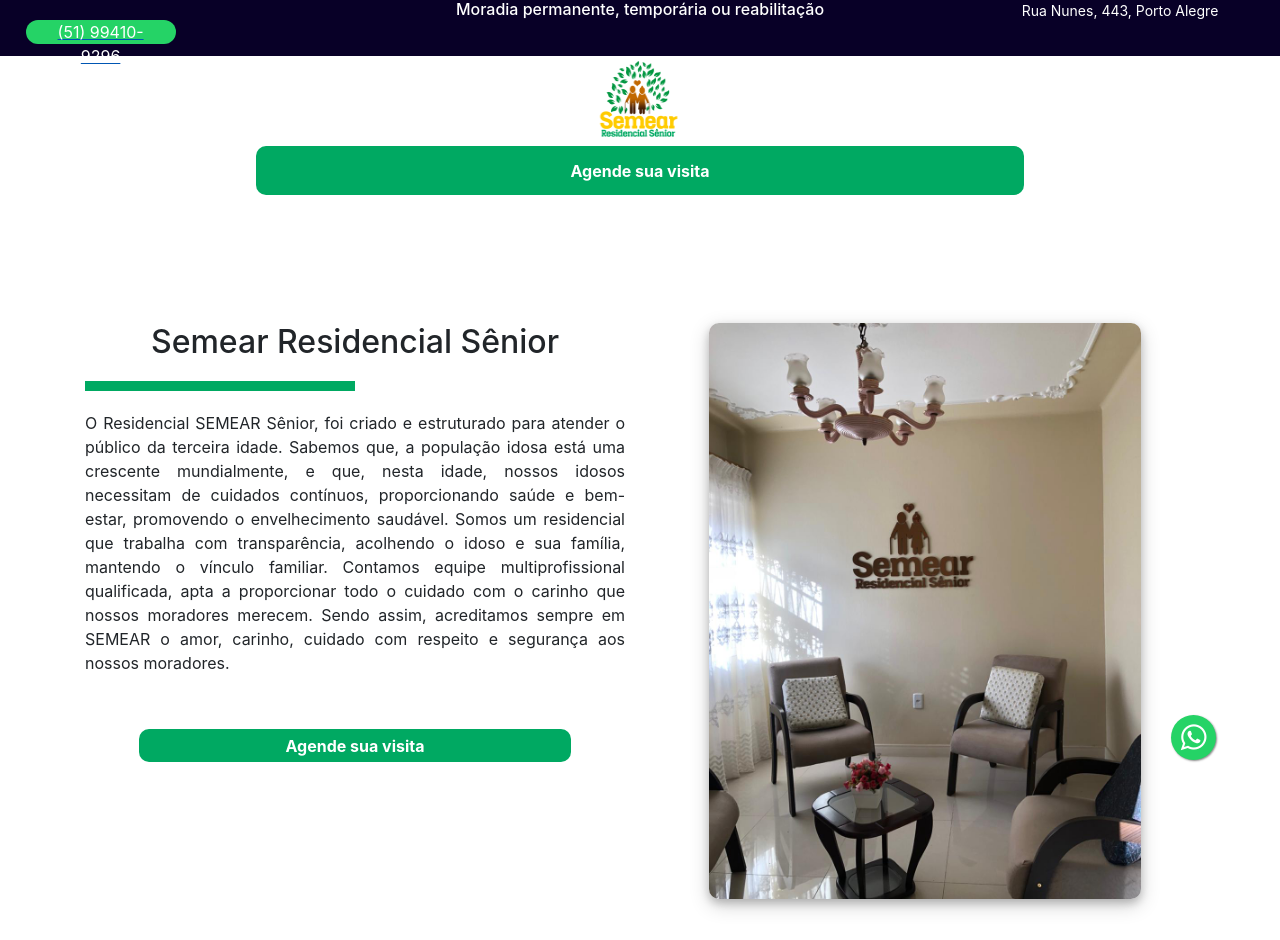
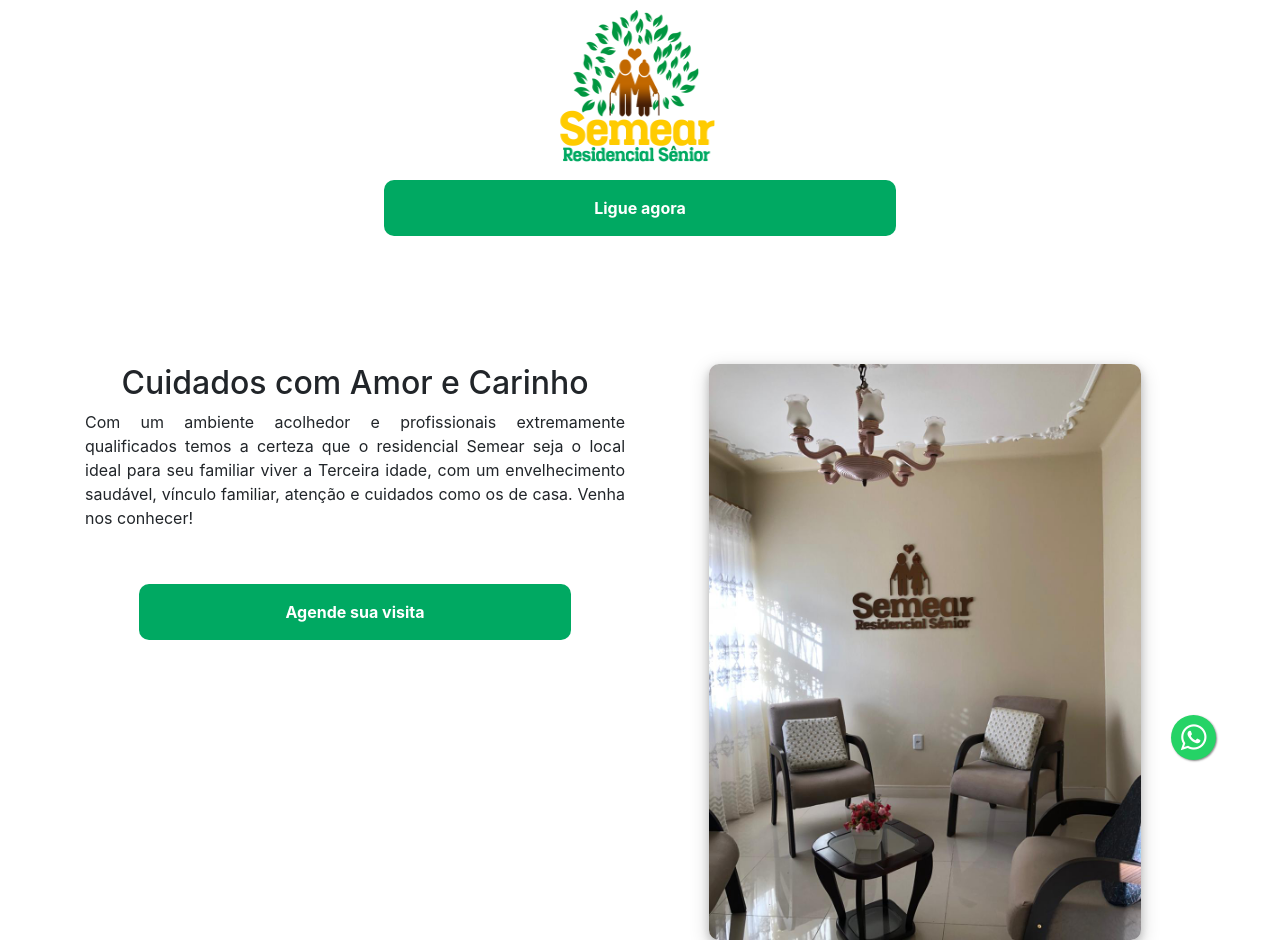
Before and after one commit to GabrielJusto/SemearResidencialSenior, a website built with Vite: page index.html in a window 1280 px wide. Shown: the top 940 px of the page. Built offline with nearby package versions, Linux system fonts and the light colour scheme.

Commit message:
alteracoes de layout

```diff
--- a/index.html
+++ b/index.html
@@ -20,34 +20,11 @@
         <i class="fa fa-whatsapp"></i>
     </a>
 
-    <div class="container-fluid text-center cabecalho">
-        <div class="row ">
 
-            <div class="col item ">
-                <a href="https://api.whatsapp.com/send?phone=994109296" target="_blank">
-                    <div class="row align-items-center ">
-                        <div class="col whatsapp">
-                            <p class="whatsapp">(51) 99410-9296</p>
-                        </div>
-                    </div>
-                </a>
-
-            </div>
-            <div class="col-6 item">
-                <h4 class="slogan">Moradia permanente, temporária ou reabilitação</h4>
-            </div>
-            <div class="col-3 item">
-                <a href="https://www.google.com.br/maps/place/R.+Nunes,+443+-+Gl%C3%B3ria,+Porto+Alegre+-+RS,+90870-390/@-30.070712,-51.2090326,17z/data=!3m1!4b1!4m6!3m5!1s0x9519787665ca7db5:0x8da9030bbc467951!8m2!3d-30.0707167!4d-51.2064577!16s%2Fg%2F11csc1d8wp?entry=ttu"
-                    target="_blank">
-                    <p class="endereco">Rua Nunes, 443, Porto Alegre</p>
-                </a>
-            </div>
-        </div>
-    </div>
     <div class="container-fluid text-center">
         <div class="row align-items-center ">
             <div class="col">
-                <img alt="Semear" width="150" height="90" src="images/SemearLogo.png">
+                <img alt="Semear" width="300" height="180" src="images/SemearLogo.png">
             </div>
         </div>
     </div>
@@ -55,9 +32,9 @@
     <div class="container-fluid text-center">
         <div class="row align-items-center ">
             <div class="col">
-                <a href="https://api.whatsapp.com/send?phone=994109296" target="_blank">
+                <a href="tel:51994109296" target="_blank">
                     <button class="agende">
-                        Agende sua visita
+                        Ligue agora
                     </button>
                 </a>
             </div>
@@ -69,22 +46,14 @@
         <div class="row justify-content-start">
             <div class="col-sm-12 col-md-6 col-resumo">
                 <div>
-                    <h2> Semear Residencial Sênior </h2>
+                    <h2> Cuidados com Amor e Carinho </h2>
                 </div>
-                <div class="separador resumo">
 
-                </div>
                 <div class="texto-resumo">
-                    O Residencial SEMEAR Sênior, foi criado e estruturado para atender o público da terceira idade.
-                    Sabemos que, a população idosa está uma crescente mundialmente, e que, nesta idade, nossos
-                    idosos necessitam de cuidados contínuos, proporcionando saúde e bem-estar, promovendo o
-                    envelhecimento saudável.
-                    Somos um residencial que trabalha com transparência, acolhendo o idoso e sua família, mantendo
-                    o vínculo familiar.
-                    Contamos equipe multiprofissional qualificada, apta a proporcionar todo o cuidado com o carinho
-                    que nossos moradores merecem.
-                    Sendo assim, acreditamos sempre em SEMEAR o amor, carinho, cuidado com respeito e
-                    segurança aos nossos moradores.
+                    Com um ambiente acolhedor e profissionais extremamente qualificados temos a certeza
+                    que o residencial Semear seja o local ideal para seu familiar viver a Terceira idade,
+                    com um envelhecimento saudável, vínculo familiar, atenção e cuidados como os de casa.
+                    Venha nos conhecer!
                 </div>
                 <div class="botao-resumo">
                     <a href="https://api.whatsapp.com/send?phone=994109296" target="_blank">
@@ -169,12 +138,6 @@
         <div class="container-fluid ">
             <div class="row">
                 <div class="col-sm-12 col-md-3  imagem">
-                    <img class="estrutura" width="100%" height="250" src="images/ambiente (1).jpeg">
-                </div>
-                <div class="col-sm-12 col-md-3  imagem">
-                    <img class="estrutura" width="100%" height="250" src="images/ambiente (2).jpeg">
-                </div>
-                <div class="col-sm-12 col-md-3  imagem">
                     <img class="estrutura" width="100%" height="250" src="images/ambiente (3).jpeg">
                 </div>
                 <div class="col-sm-12 col-md-3  imagem">
@@ -187,17 +150,18 @@
                     <img class="estrutura" width="100%" height="250" src="images/ambiente (7).jpeg">
                 </div>
                 <div class="col-sm-12 col-md-3  imagem">
-                    <img class="estrutura" width="100%" height="250" src="images/ambiente (8).jpeg">
+                    <img class="estrutura" width="100%" height="250" src="images/ambiente (1).jpeg">
                 </div>
                 <div class="col-sm-12 col-md-3  imagem">
-                    <img class="estrutura" width="100%" height="250" src="images/ambiente (9).jpeg">
+                    <img class="estrutura" width="100%" height="250" src="images/ambiente (16).jpeg">
+                </div>
+                <div class="col-sm-12 col-md-3  imagem">
+                    <img class="estrutura" width="100%" height="250" src="images/ambiente (2).jpeg">
                 </div>
                 <div class="col-sm-12 col-md-3  imagem">
                     <img class="estrutura" width="100%" height="250" src="images/ambiente (10).jpeg">
                 </div>
-                <div class="col-sm-12 col-md-3  imagem">
-                    <img class="estrutura" width="100%" height="250" src="images/ambiente (11).jpeg">
-                </div>
+
                 <div class="col-sm-12 col-md-3  imagem">
                     <img class="estrutura" width="100%" height="250" src="images/ambiente (12).jpeg">
                 </div>
@@ -211,7 +175,13 @@
                     <img class="estrutura" width="100%" height="250" src="images/ambiente (15).jpeg">
                 </div>
                 <div class="col-sm-12 col-md-3  imagem">
-                    <img class="estrutura" width="100%" height="250" src="images/ambiente (16).jpeg">
+                    <img class="estrutura" width="100%" height="250" src="images/ambiente (11).jpeg">
+                </div>
+                <div class="col-sm-12 col-md-3  imagem">
+                    <img class="estrutura" width="100%" height="250" src="images/refeitorio (3).jpeg">
+                </div>
+                <div class="col-sm-12 col-md-3  imagem">
+                    <img class="estrutura" width="100%" height="250" src="images/refeitorio (4).jpeg">
                 </div>
                 <div class="col-sm-12 col-md-3  imagem">
                     <img class="estrutura" width="100%" height="250" src="images/refeitorio (1).jpeg">
@@ -220,13 +190,13 @@
                     <img class="estrutura" width="100%" height="250" src="images/refeitorio (2).jpeg">
                 </div>
                 <div class="col-sm-12 col-md-3  imagem">
-                    <img class="estrutura" width="100%" height="250" src="images/refeitorio (3).jpeg">
+                    <img class="estrutura" width="100%" height="250" src="images/ambiente(17).jpeg">
                 </div>
                 <div class="col-sm-12 col-md-3  imagem">
-                    <img class="estrutura" width="100%" height="250" src="images/refeitorio (4).jpeg">
+                    <img class="estrutura" width="100%" height="250" src="images/ambiente (8).jpeg">
                 </div>
                 <div class="col-sm-12 col-md-3  imagem">
-                    <img class="estrutura" width="100%" height="250" src="images/ambiente(17).jpeg">
+                    <img class="estrutura" width="100%" height="250" src="images/ambiente (9).jpeg">
                 </div>
 
             </div>
--- a/styles.css
+++ b/styles.css
@@ -74,10 +74,16 @@
   background-color: var(--verde-logo);
   border-radius: 10px;
   border-width: 0px;
-  padding: 1% 10% 1% 10%;
-  width: 60vw;
+  padding: 0.5% 10% 0.5% 10%;
+  width: 40vw;
+  height: 7vh;
   color: white;
   font-weight: bold;
+}
+@media (max-width: 700px) {
+  button.agende {
+      font-size: 13px;
+  }
 }
 
 div.titulo-apresentacao{
```
